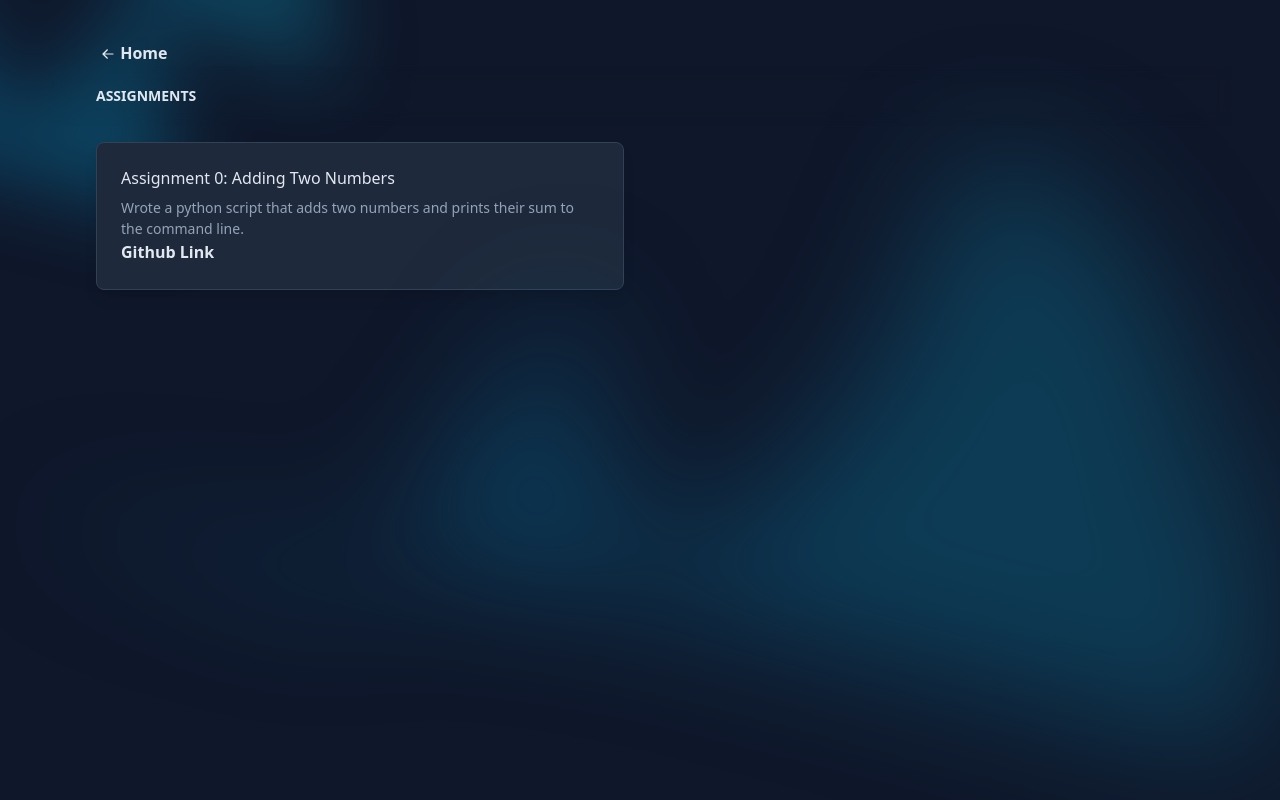
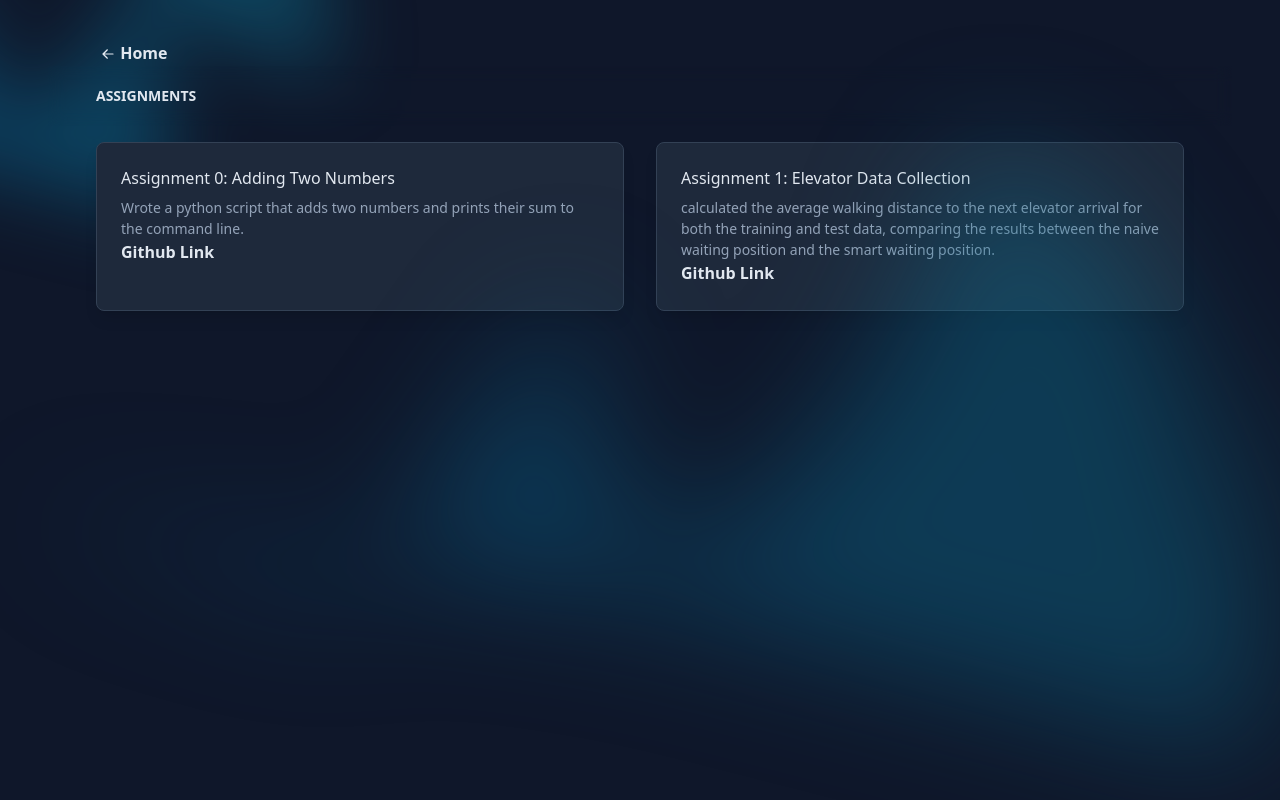
Before and after one commit to Alan0893/Alan0893.github.io, a React (Create React App) app: page /#/assignments in a window 1280 px wide. Built offline with nearby package versions, Linux system fonts and the light colour scheme.

Commit message:
added assign1

```diff
--- a/src/pages/Assignments.js
+++ b/src/pages/Assignments.js
@@ -20,8 +20,12 @@ const assignments = [
     title: 'Assignment 0: Adding Two Numbers',
     description: 'Wrote a python script that adds two numbers and prints their sum to the command line.',
     repoLink: 'https://github.com/Alan0893/alanl193-assignment-0'
+  },
+  {
+    title: 'Assignment 1: Elevator Data Collection',
+    description: 'calculated the average walking distance to the next elevator arrival for both the training and test data, comparing the results between the naive waiting position and the smart waiting position.',
+    repoLink: 'https://github.com/Alan0893/alanl193-assignment-1'
   }
-  // Add more assignments here
 ];
 
 const Assignments = () => {
```
